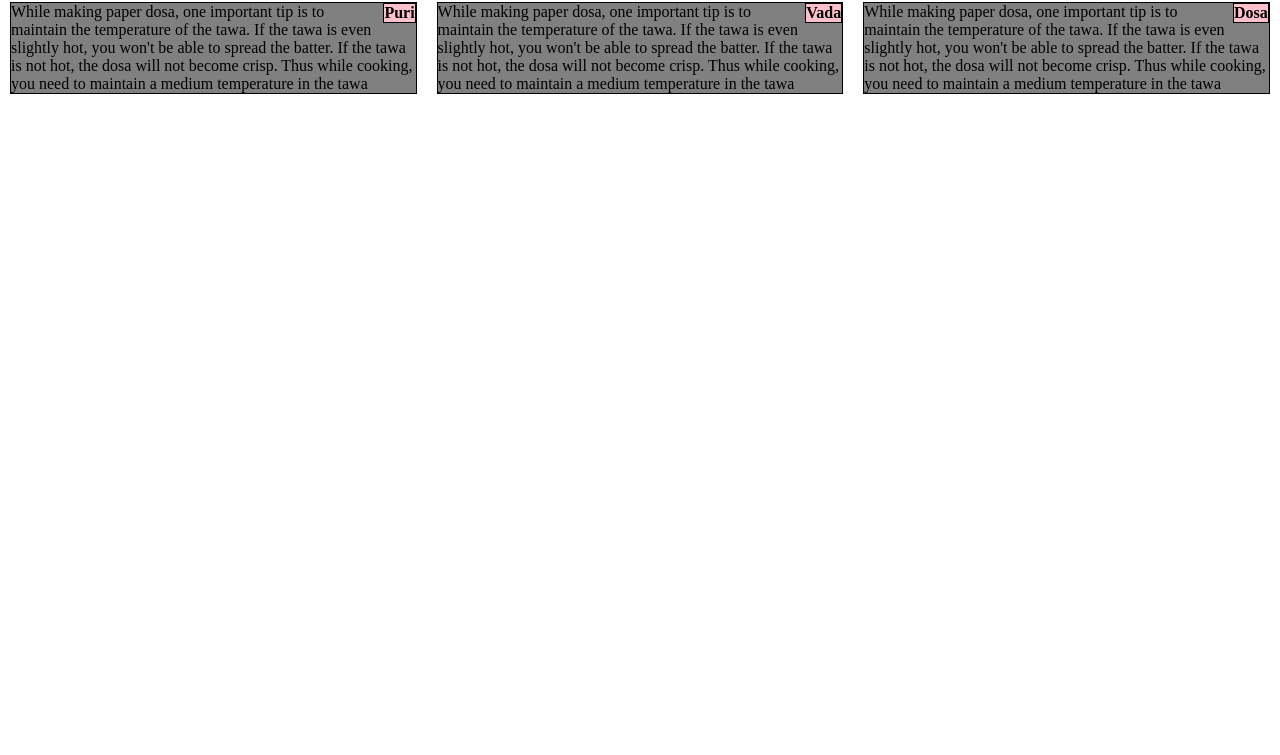
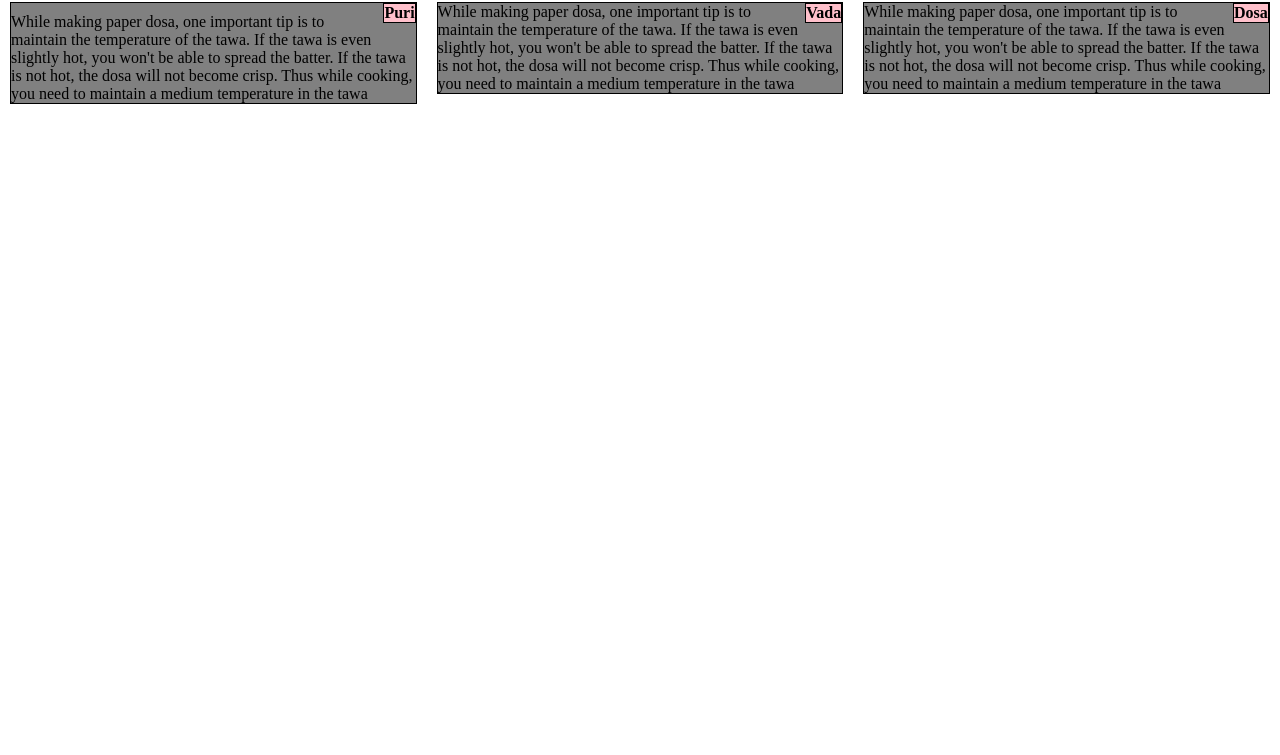
Before and after one commit to vishwaravitejraj/Front-end, a plain HTML site: page index.html in a window 1280 px wide. Shown: the part 45-800 px from the top of the page. Drawn offline with Linux system fonts and the light colour scheme.

Commit message:
once more

```diff
--- a/index.html
+++ b/index.html
@@ -17,13 +17,13 @@
 
       <article>
         <h4>Puri</h4>
-
+        <p id="content">
         While making paper dosa, one important tip is to
         maintain the temperature of the tawa. If the tawa
         is even slightly hot, you won't be able to spread
         the batter. If the tawa is not hot, the dosa will
         not become crisp. Thus while cooking, you need to
-        maintain a medium temperature in the tawa
+        maintain a medium temperature in the tawa</p>
       </article>
     </section>
 
--- a/style.css
+++ b/style.css
@@ -18,6 +18,9 @@ article{
   background: grey;
   margin: 10px;
   position: relative;
+}
+#content{
+  margin-top: 10px;
 }
 
 h4{
```
